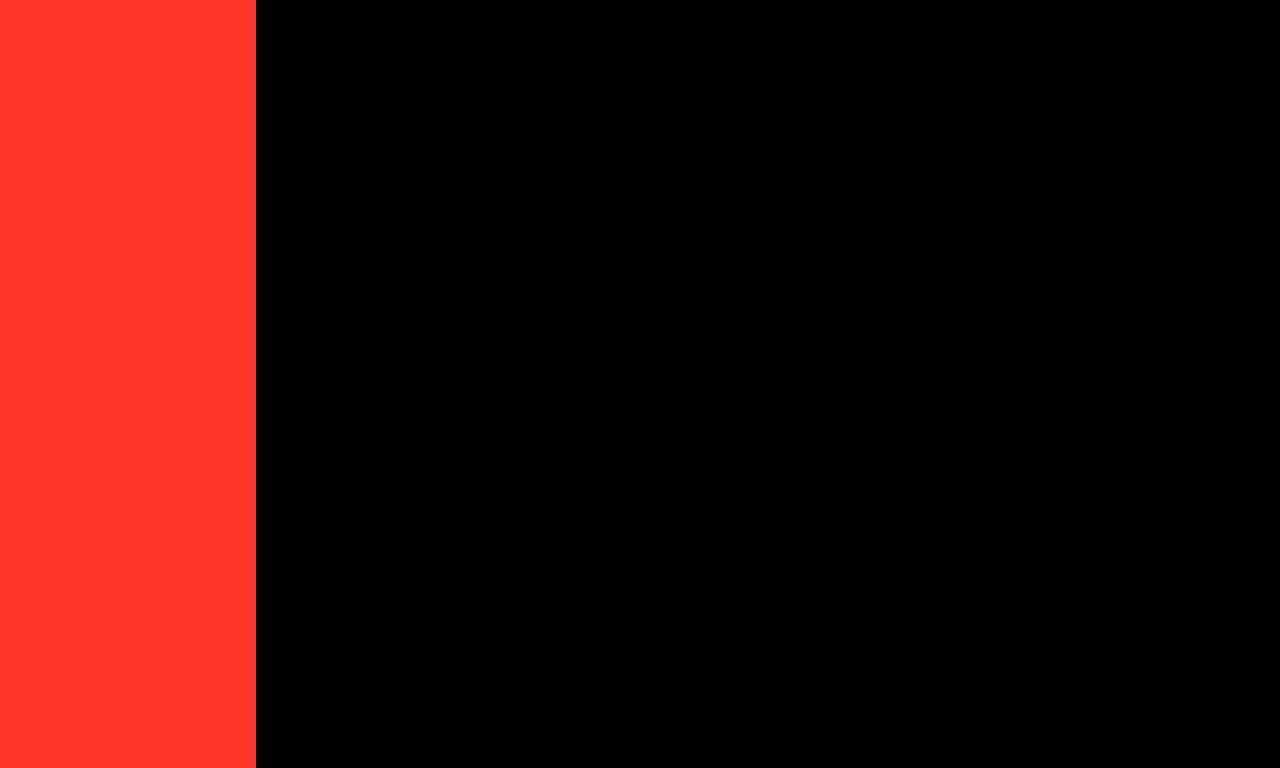
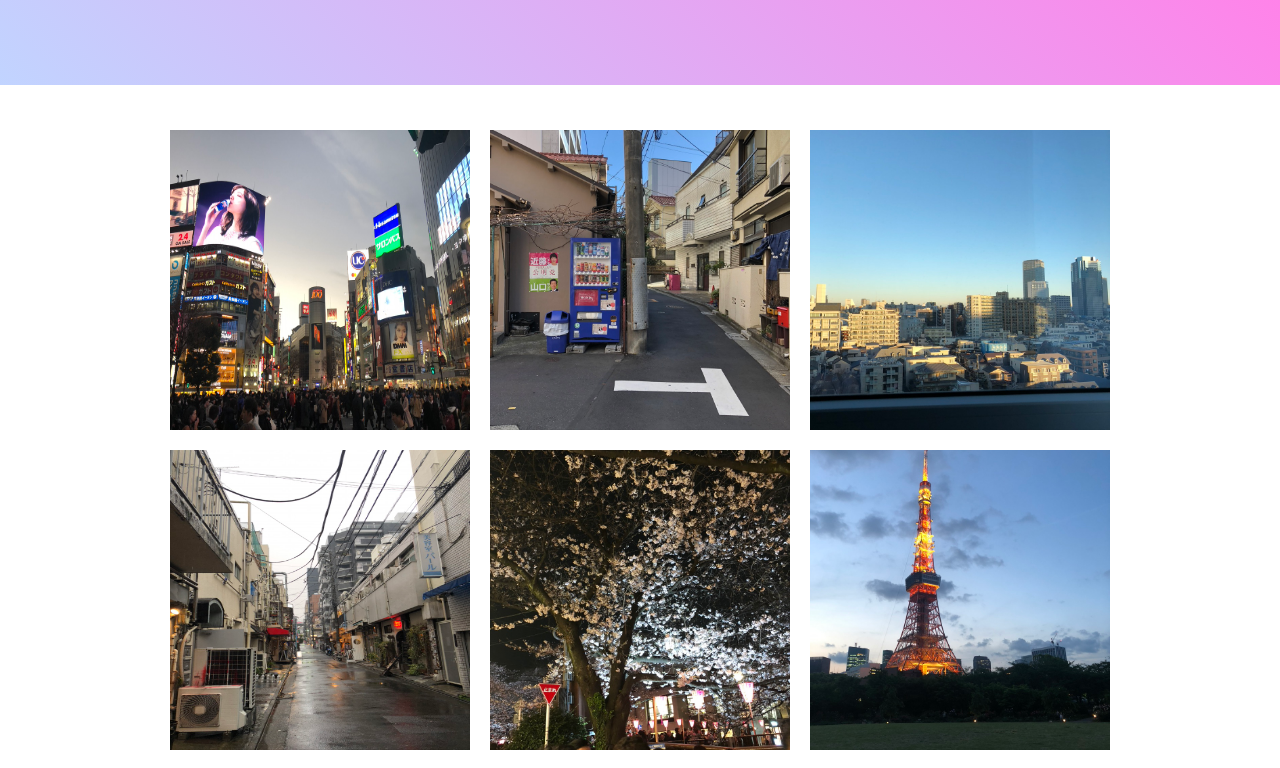
Before and after one commit to ginger-kang/Travel_Web, a React (Create React App) app: page /travel in a window 1280 px wide. Shown: the top 768 px of the page. Built offline with nearby package versions, Linux system fonts and the light colour scheme.

Commit message:
:tokyo_tower: add: grid wrapper for city photos

```diff
--- a/src/App.tsx
+++ b/src/App.tsx
@@ -5,7 +5,6 @@ import { GlobalStyle } from "./global-styles";
 
 const AppContainer = styled.section`
   width: 100%;
-  height: 100vh;
 `;
 
 function App() {
--- a/src/routes/Travel.tsx
+++ b/src/routes/Travel.tsx
@@ -1,33 +1,91 @@
 import React from "react";
 import styled from "styled-components";
+import tokyo1 from "../Images/Tokyo/1.jpeg";
+import tokyo2 from "../Images/Tokyo/2.jpeg";
+import tokyo3 from "../Images/Tokyo/3.jpeg";
+import tokyo4 from "../Images/Tokyo/4.jpeg";
+import tokyo5 from "../Images/Tokyo/5.jpeg";
+import tokyo6 from "../Images/Tokyo/6.jpeg";
+import tokyo7 from "../Images/Tokyo/7.jpeg";
+import tokyo8 from "../Images/Tokyo/8.jpeg";
 
 const TravelContainer = styled.section`
   width: 100%;
-  height: 100vh;
+  height: 100%;
   background: white;
   display: flex;
-  flex-direction: row;
+  flex-direction: column;
   align-items: center;
 `;
 
-const SideCityNav = styled.aside`
-  width: 20%;
-  min-width: 200px;
-  height: 100vh;
-  background: #fe3528;
+const TravelNav = styled.nav`
+  width: 100%;
+  height: 85px;
+  display: flex;
+  justify-content: center;
+  align-items: center;
+  background: linear-gradient(45deg, #c1d4ff, #ff83e9);
 `;
 
-const TravelPhotoContainer = styled.section`
-  width: 80%;
+const TravelPhotoContainer = styled.main`
+  height: auto;
+  display: flex;
+  justify-content: center;
+  align-items: center;
+  margin-top: 3.5vw;
+`;
+
+const GridWrapper = styled.section`
+  width: 100%;
   height: 100%;
-  background: #000000;
+  display: grid;
+  grid-column-gap: 20px;
+  grid-row-gap: 20px;
+  grid-template-columns: repeat(3, 1fr);
+`;
+
+const PhotoContainer = styled.figure`
+  width: 300px;
+  height: 300px;
+
+  & img {
+    width: 100%;
+    height: 100%;
+  }
 `;
 
 function Travel() {
   return (
     <TravelContainer>
-      <SideCityNav></SideCityNav>
-      <TravelPhotoContainer></TravelPhotoContainer>
+      <TravelNav></TravelNav>
+      <TravelPhotoContainer>
+        <GridWrapper>
+          <PhotoContainer>
+            <img src={tokyo1} alt="1" />
+          </PhotoContainer>
+          <PhotoContainer>
+            <img src={tokyo2} alt="2" />
+          </PhotoContainer>
+          <PhotoContainer>
+            <img src={tokyo3} alt="3" />
+          </PhotoContainer>
+          <PhotoContainer>
+            <img src={tokyo4} alt="4" />
+          </PhotoContainer>
+          <PhotoContainer>
+            <img src={tokyo5} alt="5" />
+          </PhotoContainer>
+          <PhotoContainer>
+            <img src={tokyo6} alt="6" />
+          </PhotoContainer>
+          <PhotoContainer>
+            <img src={tokyo7} alt="7" />
+          </PhotoContainer>
+          <PhotoContainer>
+            <img src={tokyo8} alt="8" />
+          </PhotoContainer>
+        </GridWrapper>
+      </TravelPhotoContainer>
     </TravelContainer>
   );
 }
```
